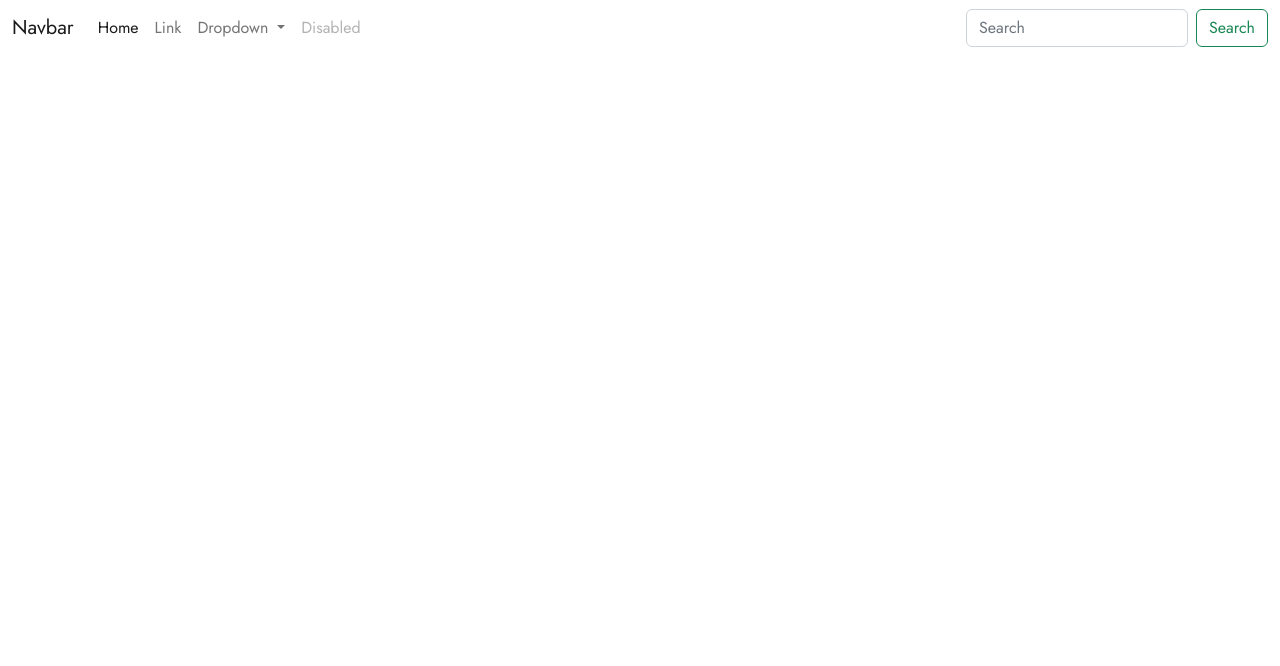
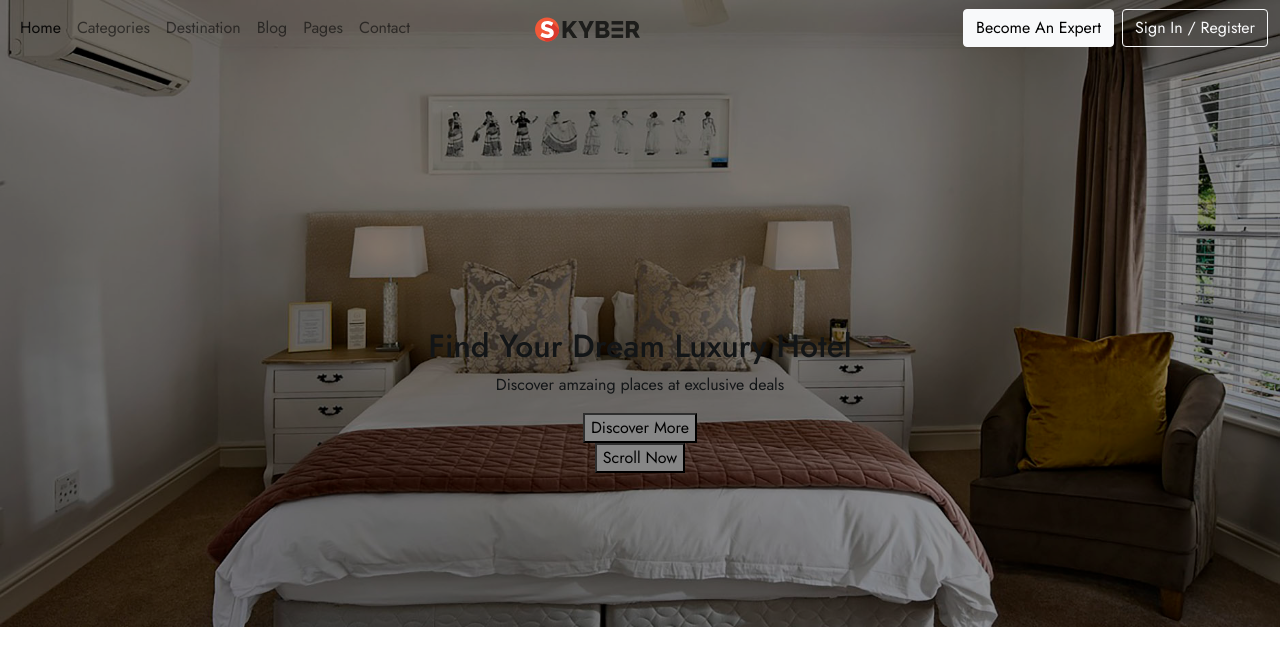
Before and after one commit to ShuvoMallick01/SKYBER-Hotel-Booking-Website-SASS-Bootstrap-JS-Template, a website: page index.html in a window 1280 px wide. Drawn offline with nearby package versions, Linux system fonts and the light colour scheme; a web font is replaced by a local one.

Commit message:
Working for Banner Area

```diff
--- a/index.html
+++ b/index.html
@@ -59,10 +59,9 @@
 
   <body>
     <!-- NAVBAR -->
-    <header>
+    <header class="fixed-top">
       <nav class="navbar navbar-expand-lg bg-body-tertiary">
         <div class="container-fluid">
-          <a class="navbar-brand" href="#">Navbar</a>
           <button
             class="navbar-toggler"
             type="button"
@@ -74,46 +73,46 @@
           >
             <span class="navbar-toggler-icon"></span>
           </button>
-          <div class="collapse navbar-collapse" id="navbarSupportedContent">
-            <ul class="navbar-nav me-auto mb-2 mb-lg-0">
+          <div
+            class="collapse navbar-collapse justify-content-between"
+            id="navbarSupportedContent"
+          >
+            <ul class="navbar-nav mb-2 mb-lg-0 col-lg-5">
               <li class="nav-item">
                 <a class="nav-link active" aria-current="page" href="#">Home</a>
               </li>
               <li class="nav-item">
-                <a class="nav-link" href="#">Link</a>
-              </li>
-              <li class="nav-item dropdown">
-                <a
-                  class="nav-link dropdown-toggle"
-                  href="#"
-                  role="button"
-                  data-bs-toggle="dropdown"
-                  aria-expanded="false"
-                >
-                  Dropdown
-                </a>
-                <ul class="dropdown-menu">
-                  <li><a class="dropdown-item" href="#">Action</a></li>
-                  <li><a class="dropdown-item" href="#">Another action</a></li>
-                  <li><hr class="dropdown-divider" /></li>
-                  <li>
-                    <a class="dropdown-item" href="#">Something else here</a>
-                  </li>
-                </ul>
+                <a class="nav-link" aria-current="page" href="#">Categories</a>
               </li>
               <li class="nav-item">
-                <a class="nav-link disabled">Disabled</a>
+                <a class="nav-link" aria-current="page" href="#">Destination</a>
+              </li>
+              <li class="nav-item">
+                <a class="nav-link" aria-current="page" href="#">Blog</a>
+              </li>
+              <li class="nav-item">
+                <a class="nav-link" aria-current="page" href="#">Pages</a>
+              </li>
+              <li class="nav-item">
+                <a class="nav-link" aria-current="page" href="#">Contact</a>
               </li>
             </ul>
-            <form class="d-flex" role="search">
-              <input
-                class="form-control me-2"
-                type="search"
-                placeholder="Search"
-                aria-label="Search"
-              />
-              <button class="btn btn-outline-success" type="submit">
-                Search
+
+            <a class="navbar-brand m-auto col-lg-2 d-none d-lg-block" href="#"
+              ><img
+                src="./assets/images/logo-skyber.svg"
+                class="img-fluid w-50"
+            /></a>
+
+            <form
+              class="d-flex col-lg-5 justify-content-end gap-2"
+              role="search"
+            >
+              <button class="btn btn-light" type="submit">
+                Become An Expert
+              </button>
+              <button class="btn btn-outline-light" type="submit">
+                Sign In / Register
               </button>
             </form>
           </div>
@@ -123,9 +122,30 @@
     <!-- / NAVBAR -->
 
     <!-- BANNER  -->
-    <section>
-      <div class="container mb-5 pb-lg-4">
-        <div class="row"></div>
+    <section class="banner">
+      <div class="mb-5 pb-lg-4">
+        <div class="row position-relative">
+          <div class="banner__slider">
+            <div class="banner__overlay"></div>
+            <img
+              src="./assets/images/home-page/banner.jpg"
+              class="img-fluid w-100"
+              alt="Image"
+            />
+          </div>
+
+          <div
+            class="d-flex flex-column align-items-center position-absolute justify-content-center vh-100"
+          >
+            <h2>Find Your Dream Luxury Hotel</h2>
+            <p>Discover amzaing places at exclusive deals</p>
+            <button>Discover More</button>
+
+            <div></div>
+
+            <button>Scroll Now</button>
+          </div>
+        </div>
       </div>
     </section>
     <!-- / BANNER  -->
--- a/scss/_variables.scss
+++ b/scss/_variables.scss
@@ -28,6 +28,7 @@ $danger: $red !default;
 // === / NAVBAR ===
 
 // === BUTTON ===
+$btn-border-radius: 4px;
 // === / BUTTON ===
 
 // === SHADOW ===
--- a/scss/pages/_home.scss
+++ b/scss/pages/_home.scss
@@ -5,6 +5,19 @@
 // === / NAVBAR ===
 
 // === BANNER ===
+.banner {
+  &__overlay {
+    content: "";
+    position: absolute;
+    background-color: rgba(0, 0, 0, 0.445);
+    height: 100%;
+    width: 100%;
+    z-index: 999;
+    top: 0;
+    bottom: 0;
+    left: 0;
+  }
+}
 // === / BANNER ===
 
 // === TITLE ===
```
Also changed, not shown: scss/_bootstrap.scss (+24 -0 lines), assets/images/home-page/banner.jpg (added), dist/css/style.css, 1 other file.
